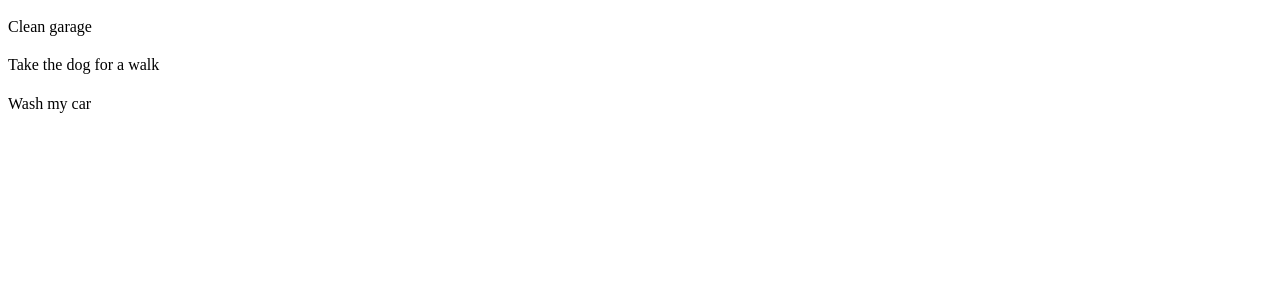
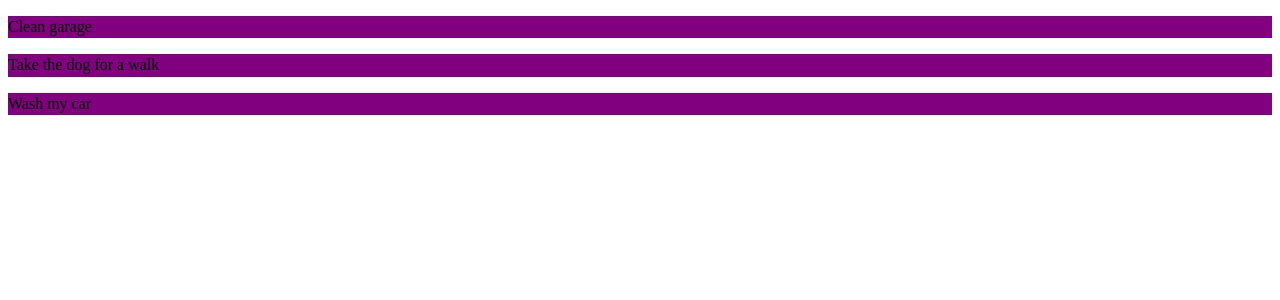
Before and after one commit to zcarey90/reactapp, a React (Create React App) app in the folder my-react-app/: page / in a window 1280 px wide. Shown: the top 300 px of the page. Built offline with nearby package versions, Linux system fonts and the light colour scheme.

Commit message:
added color

```diff
--- a/my-react-app/src/components/Choreitem.js
+++ b/my-react-app/src/components/Choreitem.js
@@ -4,7 +4,7 @@ import PropTypes from "prop-types";
 export class ChoreItem extends Component {
   render() {
     return (
-      <div>
+      <div style={{ backgroundColor: "purple" }}>
         <p>{this.props.chore.title}</p>
       </div>
     );
```
